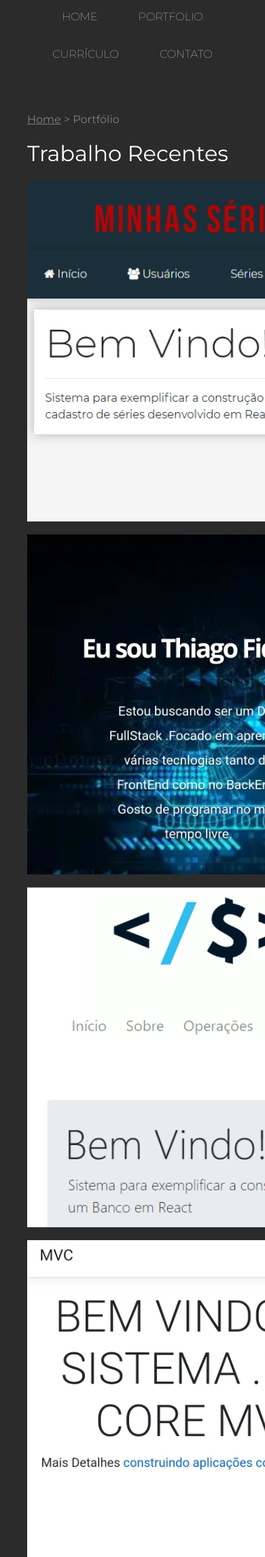
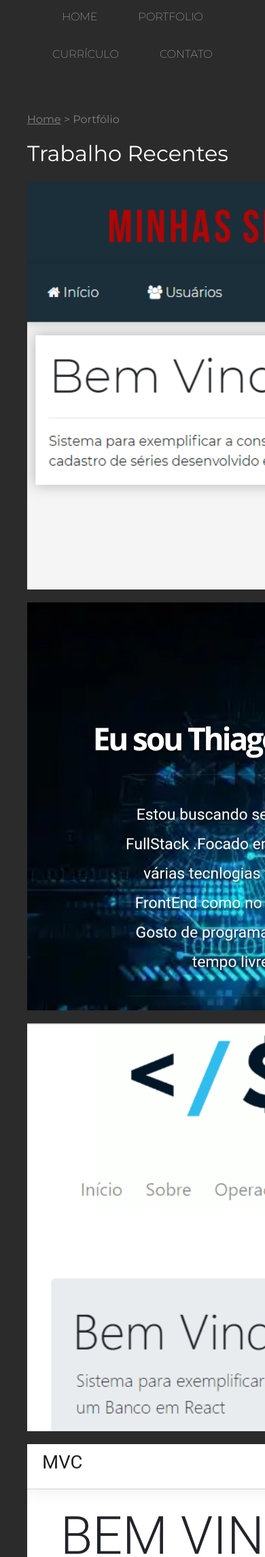
Before and after one commit to fidelis27/portfolio-thiagofidelis, a PHP site: page /portfolio.html in a window 390 px wide; the page is wider, and only the part inside the window is pictured. Shown: the top 2290 px of that part at 68% size. Run offline with PHP 8.4, Linux system fonts and the light colour scheme.

Commit message:
Update styles.css
M

```diff
--- a/css/styles.css
+++ b/css/styles.css
@@ -288,13 +288,14 @@ body {
     }
      .port-min div{
      display: block;
+     align-items: center;
      height: auto;
       width:80%;
 
     }
      .miniatura {
-      width: 500px;
-      height: 500px;
+      width: 600px;
+      height: 600px;
 
     }
 
```
